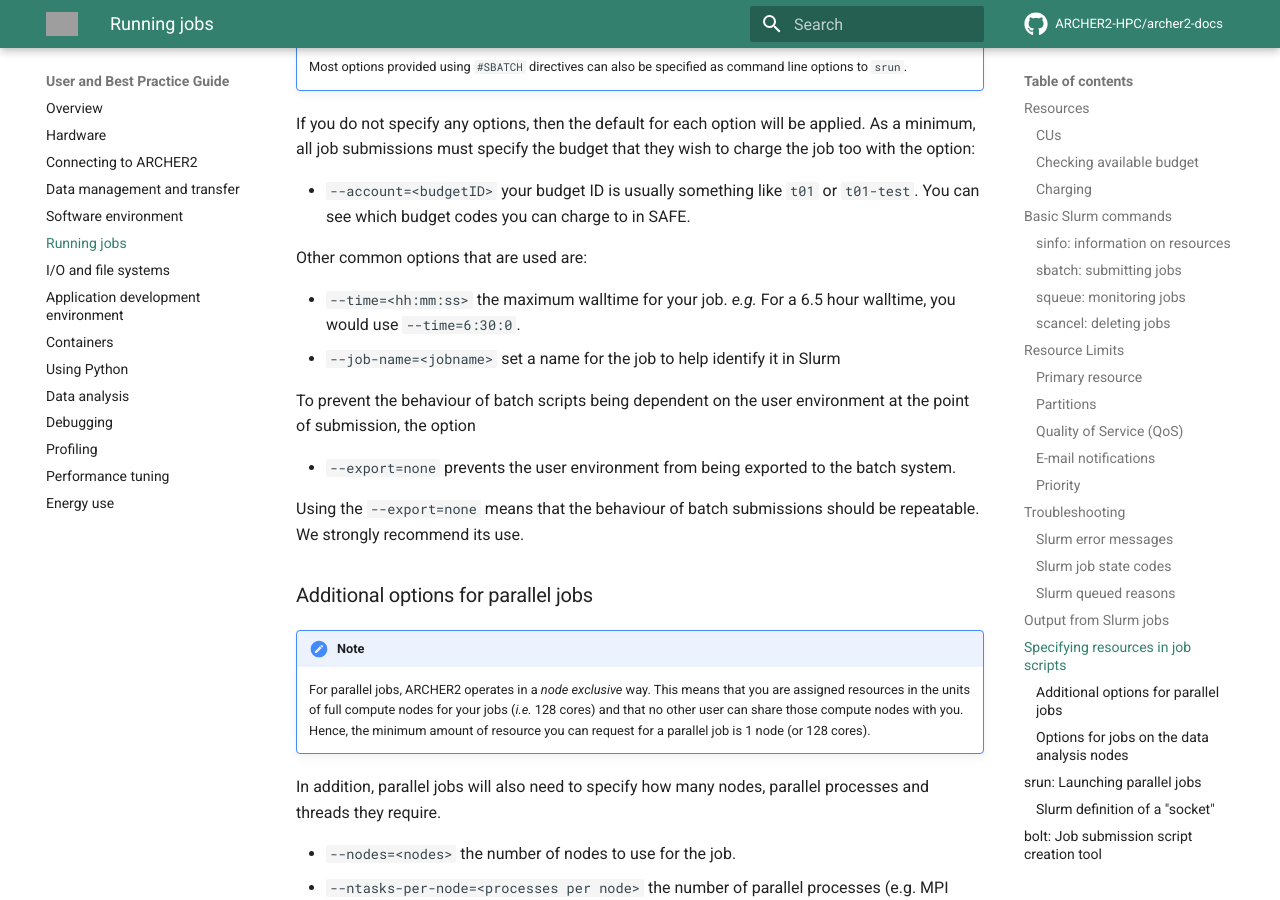
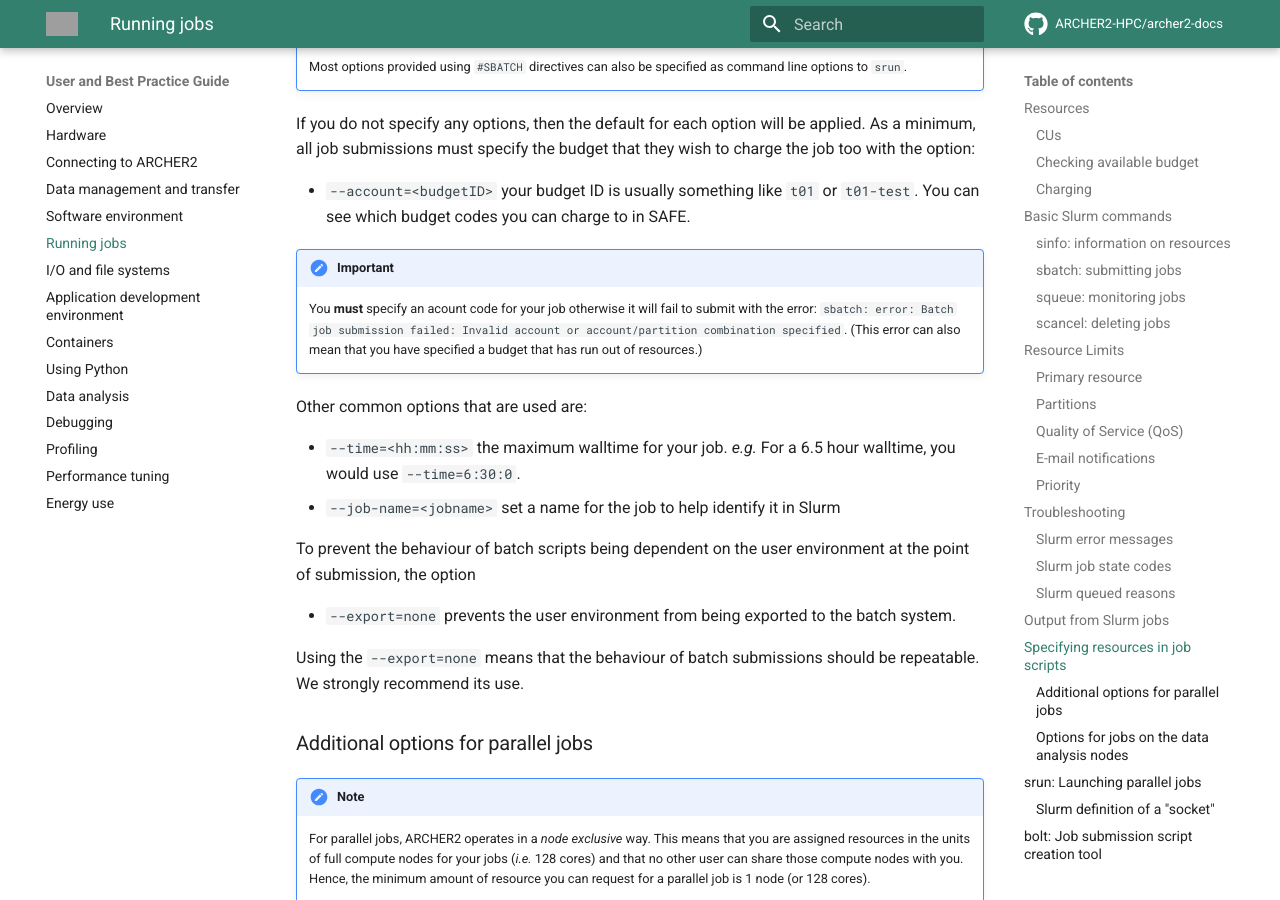
Before and after one commit to ARCHER2-HPC/archer2-docs, an MkDocs documentation site: the page built from docs/user-guide/scheduler.md, in a window 1280 px wide and 900 px high, scrolled down 11563 px. Built offline with MkDocs 1.6.1 and Material for MkDocs 9.7.7, drawn with Linux system fonts in a browser that asks for light colours; comment, search, counter and statistics services are not loaded; grey boxes are pictures that could not be loaded.

Commit message:
Adds extra note on specifying a budget

```diff
--- a/docs/user-guide/scheduler.md
+++ b/docs/user-guide/scheduler.md
@@ -428,6 +428,12 @@ that they wish to charge the job too with the option:
    - `--account=<budgetID>` your budget ID is usually something like
      `t01` or `t01-test`. You can see which budget codes you can charge
      to in SAFE.
+
+!!! important
+    You **must** specify an acount code for your job otherwise it will
+    fail to submit with the error: `sbatch: error: Batch job submission failed: Invalid account or account/partition combination specified`.
+    (This error can also mean that you have specified a budget that
+    has run out of resources.)
 
 Other common options that are used are:
 
```
